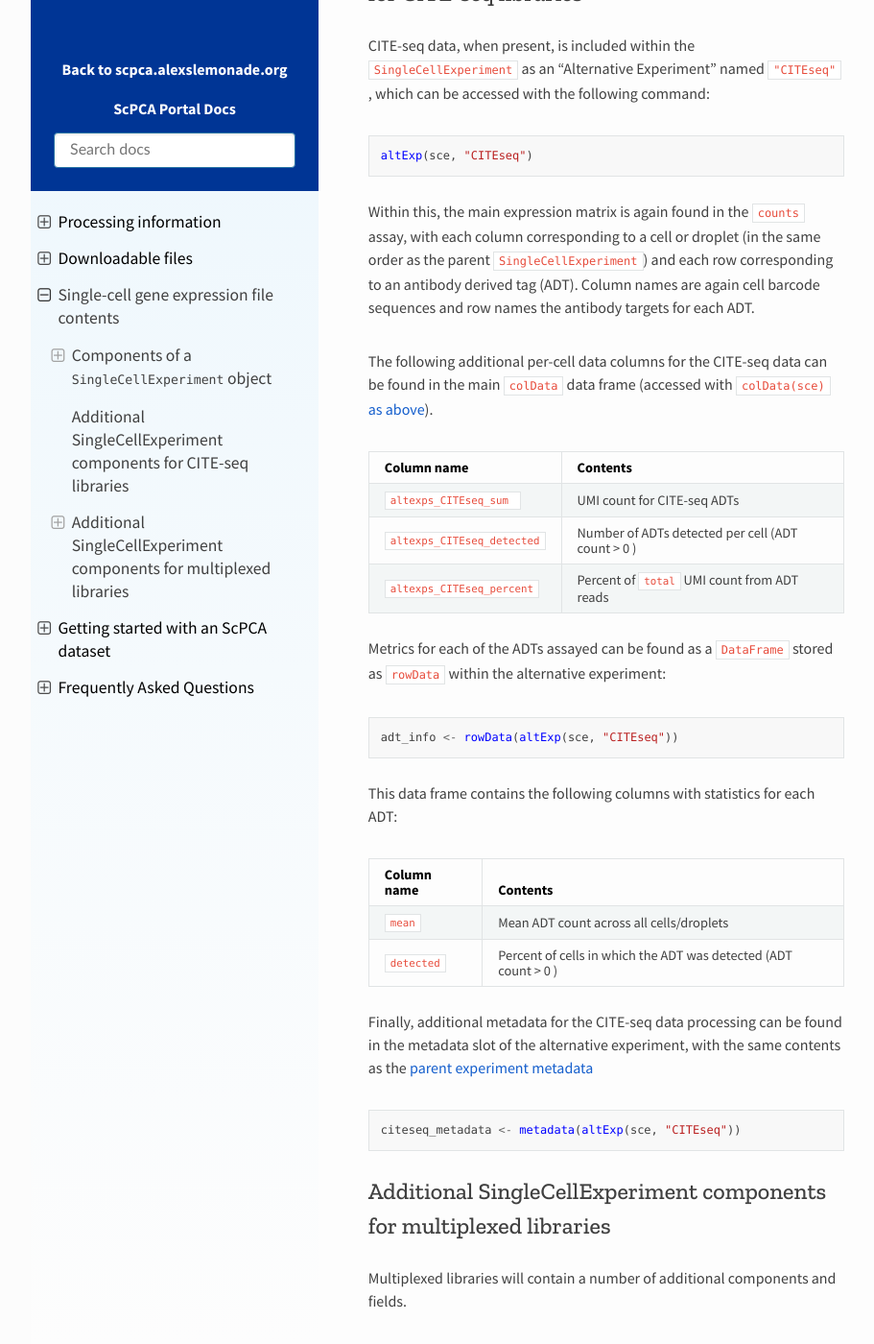
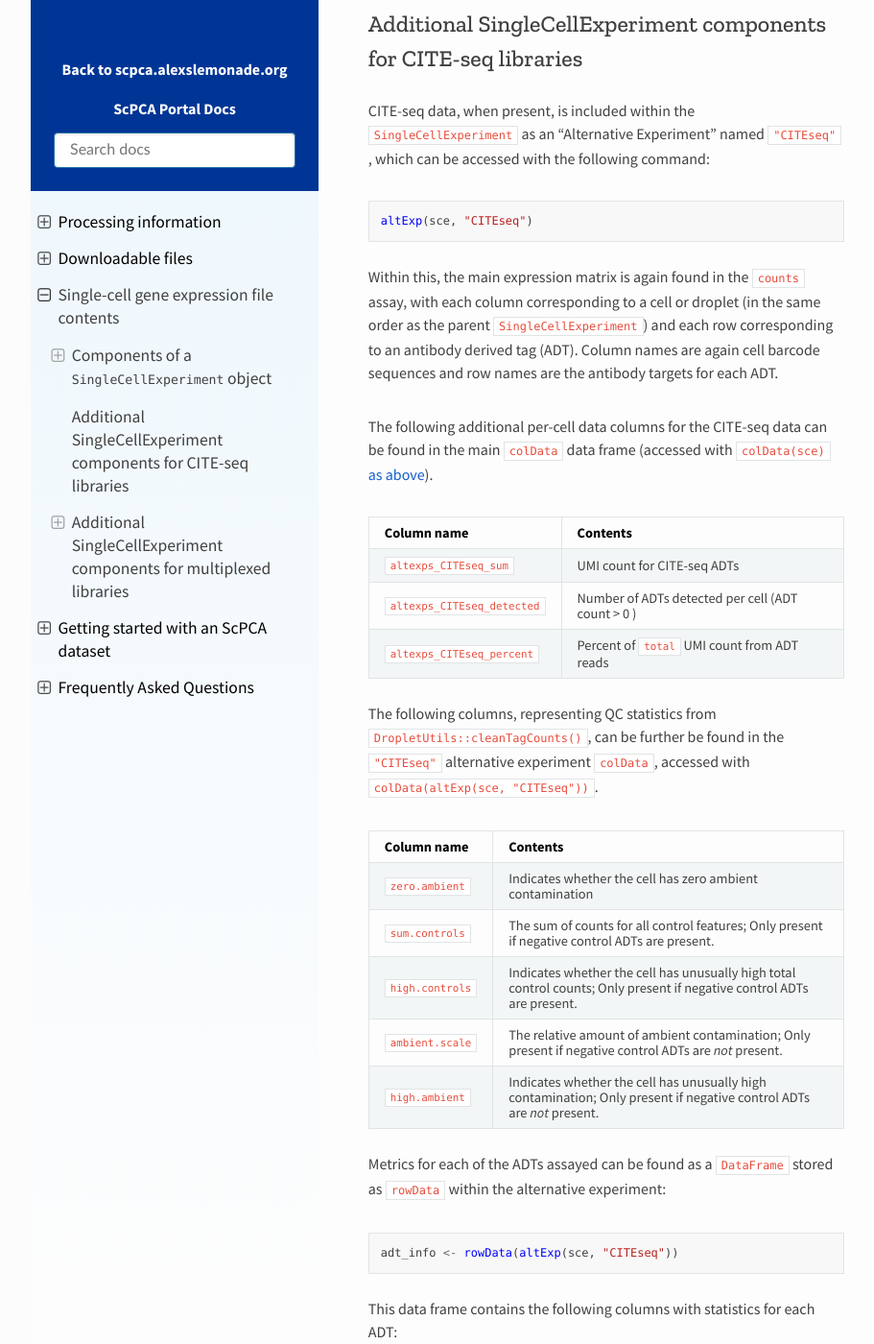
Before and after one commit to DongzeHE/scpca-docs, a Sphinx documentation site: the page built from docs/sce_file_contents.md, in a window 1280 px wide and 1400 px high, scrolled down 5072 px. Shown: the whole window at 96% size, without its empty margins (158-1069 px from the left). Built offline with Sphinx 7.4.7 and the Read the Docs theme 2.0.0, drawn with Linux system fonts in a browser that asks for light colours; some of the changed text lies outside the part shown.

Commit message:
Updated tables with CITEseq colData and rowData; fixed a few existing typos

````diff
--- a/docs/sce_file_contents.md
+++ b/docs/sce_file_contents.md
@@ -100,7 +100,7 @@ expt_metadata <- metadata(sce)
 | `filtering_method`  | The method used for cell filtering. One of `emptyDrops`, `emptyDropsCellRanger`, or `UMI cutoff`. Only present for `filtered` objects |
 | `umi_cutoff`        | The minimum UMI count per cell used as a threshold for removing empty droplets. Only present for `filtered` objects where the `filtering_method` is `UMI cutoff` |
 | `prob_compromised_cutoff`        | The minimum cutoff for the probability of a cell being compromised, as calculated by `miQC`. Only present for `filtered` objects |
-| `scpca_filter_method`        | Method used by the Data Lab to filter low quality cells prior to normalization. Either `miQC` or `Minimum_gene_cutoff`. Only present for `filtered` objects |
+| `scpca_filter_method`        | Method used by the Data Lab to filter low quality cells prior to normalization. Either `miQC` or `Minimum_gene_cutoff`; If CITE-seq data is also present, this will also indicate the ADT filtering method as `cleanTagCounts`, e.g. `miQC;cleanTagCounts`. Only present for `filtered` objects.   |
 | `min_gene_cutoff`        | The minimum cutoff for the number of unique genes detected per cell. Only present for `filtered` objects |
 | `normalization`        | The method used for normalization of raw counts. Either `deconvolution`, described in [Lun, Bach, and Marioni (2016)](https://doi.org/10.1186/s13059-016-0947-7), or  `log-normalization`. Only present for `processed` objects |
 | `highly_variable_genes`        | A list of highly variable genes used for dimensionality reduction, determined using `scran::modelGeneVar` and `scran::getTopHVGs`. Only present for `processed` objects |
@@ -134,15 +134,26 @@ altExp(sce, "CITEseq")
 ```
 
 Within this, the main expression matrix is again found in the `counts` assay, with each column corresponding to a cell or droplet (in the same order as the parent `SingleCellExperiment`) and each row corresponding to an antibody derived tag (ADT).
-Column names are again cell barcode sequences and row names the antibody targets for each ADT.
+Column names are again cell barcode sequences and row names are the antibody targets for each ADT.
 
 The following additional per-cell data columns for the CITE-seq data can be found in the main `colData` data frame (accessed with `colData(sce)` [as above](#cell-metrics)).
 
 | Column name                | Contents                                          |
 | -------------------------- | ------------------------------------------------- |
-| `altexps_CITEseq_sum  `    | UMI count for CITE-seq ADTs                       |
+| `altexps_CITEseq_sum`    | UMI count for CITE-seq ADTs                       |
 | `altexps_CITEseq_detected` | Number of ADTs detected per cell (ADT count > 0 ) |
 | `altexps_CITEseq_percent`  | Percent of `total` UMI count from ADT reads       |
+
+
+The following columns, representing QC statistics from [`DropletUtils::cleanTagCounts()`](https://rdrr.io/github/MarioniLab/DropletUtils/man/cleanTagCounts.html), can be further be found in the `"CITEseq"`  alternative experiment `colData`, accessed with `colData(altExp(sce, "CITEseq"))`.
+
+| Column name                | Contents                                          |
+| -------------------------- | ------------------------------------------------- |
+| `zero.ambient`   | Indicates whether the cell has zero ambient contamination   |
+| `sum.controls` |  The sum of counts for all control features; Only present if negative control ADTs are present. |
+| `high.controls`  | Indicates whether the cell has unusually high total control counts; Only present if negative control ADTs are present.|
+| `ambient.scale` |  The relative amount of ambient contamination; Only present if negative control ADTs are _not_ present. |
+| `high.ambient`  | Indicates whether the cell has unusually high contamination; Only present if negative control ADTs are _not_ present.|
 
 Metrics for each of the ADTs assayed can be found as a `DataFrame` stored as `rowData` within the alternative experiment:
 
@@ -156,6 +167,7 @@ This data frame contains the following columns with statistics for each ADT:
 | ----------- | -------------------------------------------------------------- |
 | `mean`      | Mean ADT count across all cells/droplets                       |
 | `detected`  | Percent of cells in which the ADT was detected (ADT count > 0 ) |
+| `target_type` | Whether each ADT is a `target`, `neg_control`, or `pos_control`. This column will be empty if target information is unknown. |
 
 Finally, additional metadata for the CITE-seq data processing can be found in the metadata slot of the alternative experiment, with the same contents as the [parent experiment metadata](#experiment-metadata)
 
````
